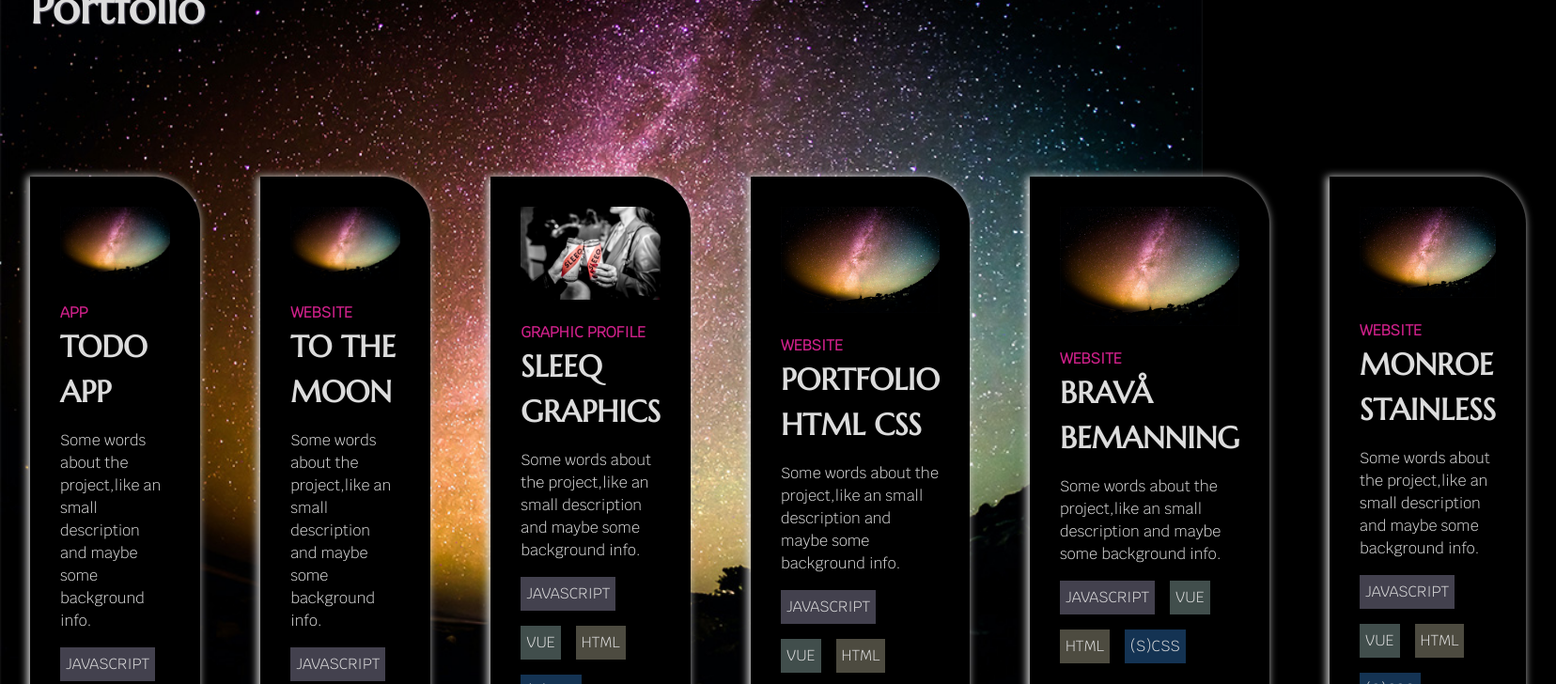
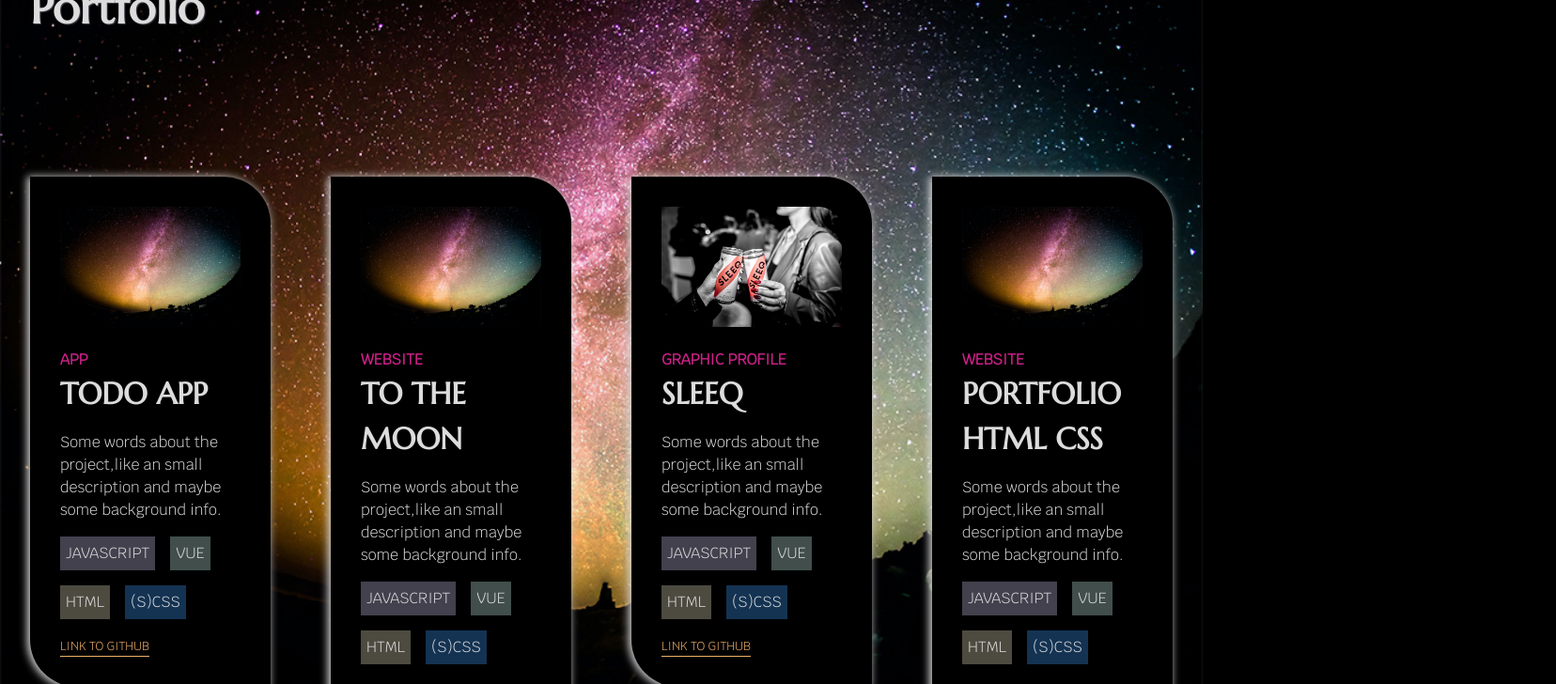
Before and after one commit to jenmwa/jenwaller-se, a Vue app: page / in a window 1280 px wide. Shown: the part 2720-3448 px from the top of the page at 94% size, 1656 px wide, since content can reach past the window. Built offline with nearby package versions, Linux system fonts and the light colour scheme.

Commit message:
:iphone: add mediaqueries portfolioSection

```diff
--- a/src/components/PortfolioArray.js
+++ b/src/components/PortfolioArray.js
@@ -32,7 +32,7 @@ let portfolioItems = [
                 alt: 'Two persons cheers with 2 cans of SLEEQ hard seltzer',
             },
         category: 'graphic profile',
-        project: 'SLEEQ graphics',
+        project: 'SLEEQ',
         description: 'Some words about the project,like an small description and maybe some background info.',
         tech: 'Adobe',
         github: 'https://www.sleeq.se'
@@ -45,7 +45,7 @@ let portfolioItems = [
                 alt: 'magic',
             },
         category: 'website',
-        project: 'portfolio HTML CSS',
+        project: 'portfolio Html Css',
         description: 'Some words about the project,like an small description and maybe some background info.',
         tech: 'VUE',
         github: 'https://www.jenwaller.se'
--- a/src/components/ProjectSection.vue
+++ b/src/components/ProjectSection.vue
@@ -55,10 +55,31 @@ div {
     }
   }
   @media (width >= 640px) {
+      display: flex;
+      flex-wrap: wrap;
+
+    .card-element {
+      width: 50%;
+    }
+    }
+
+}
+
+  @media (width >= 1024px) {
+
     .project-section {
-      display: flex;
+    .card-element {
+      width: 33.33%;
     }
   }
 
+  @media (width >= 1201px) {
+
+.project-section {
+.card-element {
+  width: 25%;
+}
+}
+}
 }
 </style>
```
